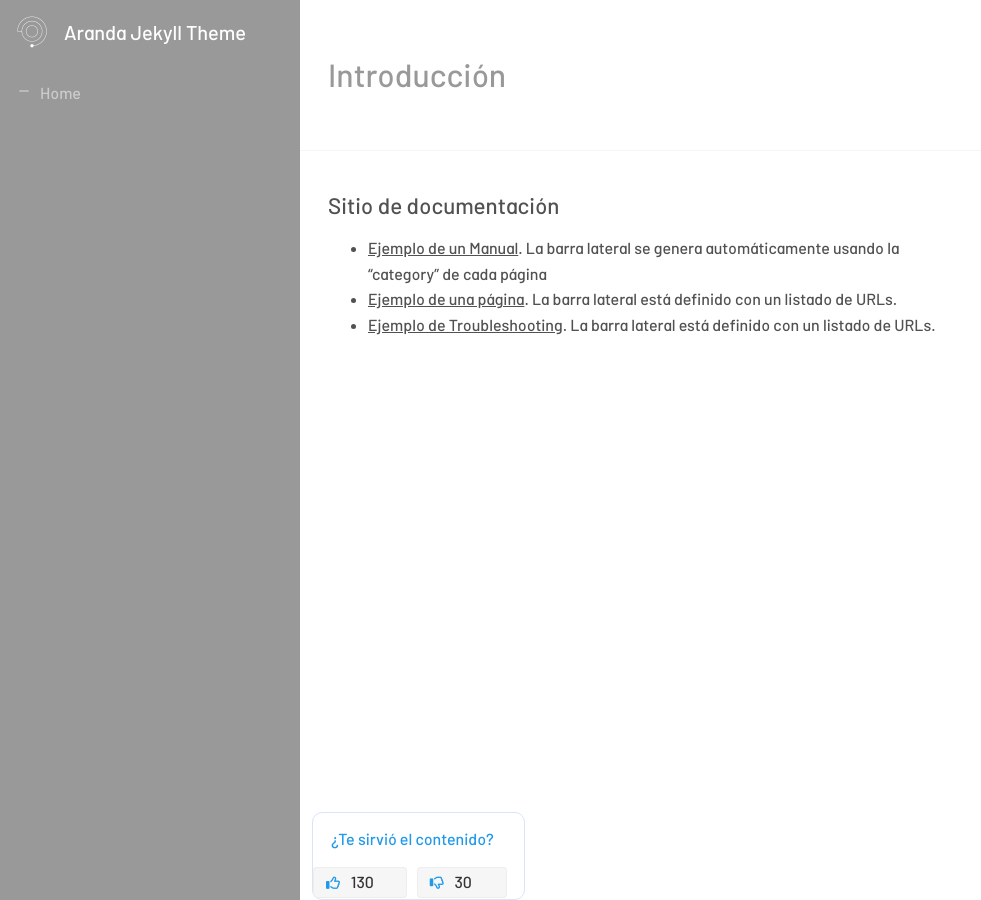
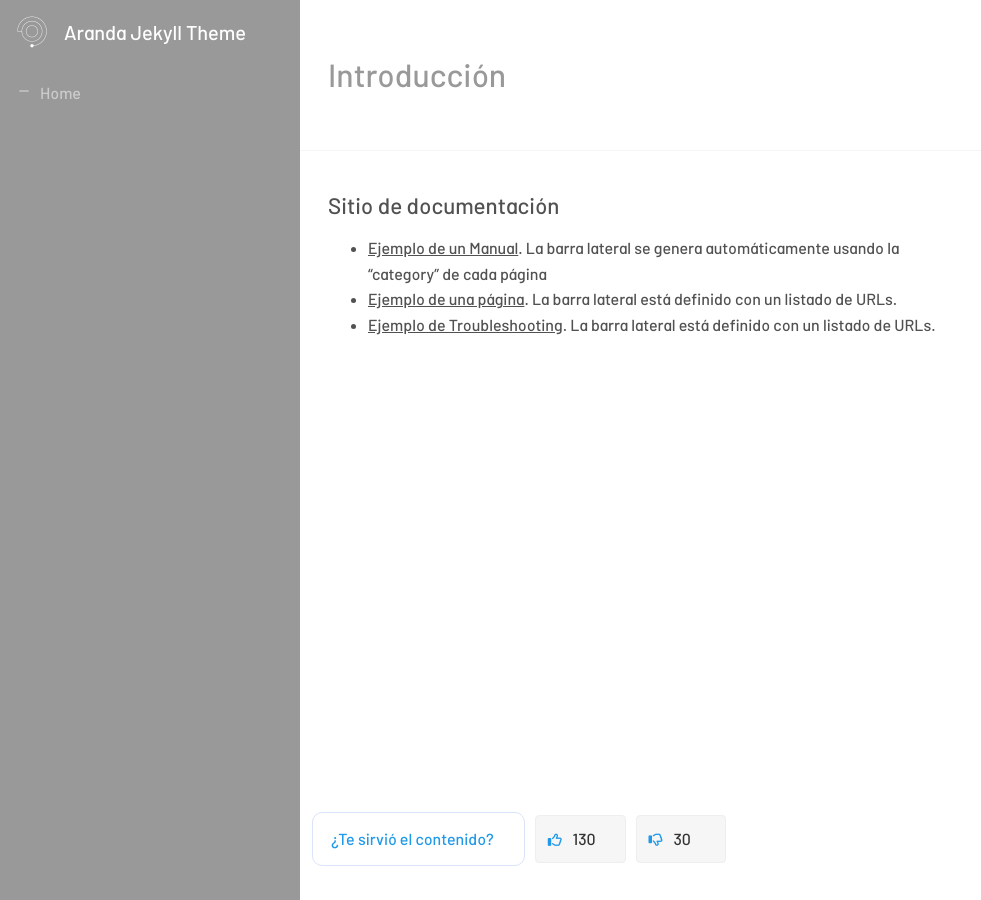
Before and after one commit to Nats85/Manuales-Aranda-Apis, a Jekyll site: the page built from index.md, in a window 1280 px wide and 900 px high, scrolled down 88 px. Shown: the whole window, without its empty margins (0-981 px from the left). Built offline with Jekyll 4.4.1, drawn with Linux system fonts in a browser that asks for light colours; nearby versions of some CDN libraries.

Commit message:
Update vote_count.html

```diff
--- a/_includes/vote_count.html
+++ b/_includes/vote_count.html
@@ -1,7 +1,7 @@
 
     <div class="vote-container">
 
-            <div class="vote"><h4>¿Te sirvió el contenido?</h4>
+            <div class="vote"><h4>¿Te sirvió el contenido?</h4></div>
 
                   <a class="like"><i class="fa fa-thumbs-o-up"></i>
                       <input class="qty1" name="qty1" readonly="readonly" type="text" value="130" />
@@ -10,8 +10,6 @@
                   <a class="like"><i class="fa fa-thumbs-o-down"></i>
                       <input class="qty1" name="qty1" readonly="readonly" type="text" value="30" />
                   </a>
-
-           </div>
     </div>
 
 
```
